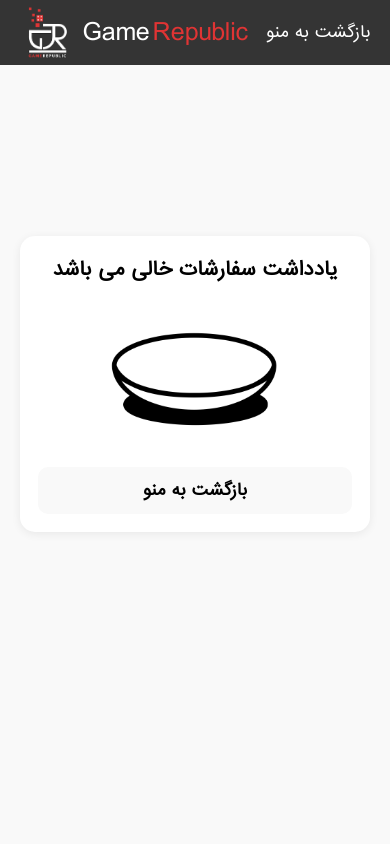
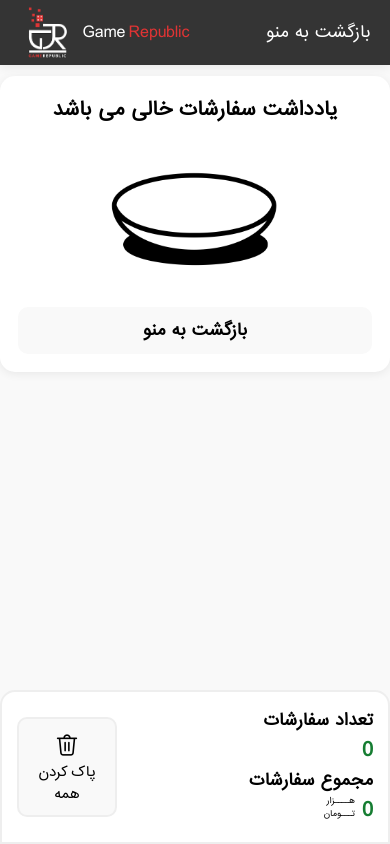
Before and after one commit to MohammadAliPk/Restaurant-Menu, a React (Vite) app: page /cart in a window 390 px wide. Built offline with nearby package versions, Linux system fonts and the light colour scheme.

Commit message:
shopcart responsive fixed

```diff
--- a/src/components/Navbar.jsx
+++ b/src/components/Navbar.jsx
@@ -1,5 +1,6 @@
 import React, { useState, useRef } from "react";
 import { Link } from "react-scroll";
+import { Link as LinkRouter } from "react-router-dom";
 import { Swiper, SwiperSlide } from "swiper/react";
 import SwiperCore from "swiper";
 import { Pagination } from "swiper/modules";
@@ -23,7 +24,7 @@ const Navbar = () => {
   const testArray = [1, 2, 3, 4, 5, 6];
 
   return (
-    <>
+    <nav>
       <div className={styles.cartHeader}>
         <div className={styles.logoContainer}>
           <img src={LogoImg} alt="logo" />
@@ -32,7 +33,7 @@ const Navbar = () => {
             <span>Republic</span>
           </p>
         </div>
-        <Link to="/cart">یادداشت سفارش</Link>
+        <LinkRouter to="/cart">یادداشت سفارش</LinkRouter>
       </div>
       <Swiper
         slidesPerView={"auto"}
@@ -59,7 +60,7 @@ const Navbar = () => {
           </SwiperSlide>
         ))}
       </Swiper>
-    </>
+    </nav>
   );
 };
 
--- a/src/components/Navbar.module.css
+++ b/src/components/Navbar.module.css
@@ -1,5 +1,13 @@
 * {
   margin: 0;
+}
+
+nav {
+  position: fixed;
+  top: 0;
+  right: 0;
+  width: 100%;
+  z-index: 10;
 }
 
 .upperHeader {
@@ -15,8 +23,6 @@
   height: 170px;
   display: flex;
   align-items: center;
-  position: -webkit-sticky;
-  position: sticky;
   top: -5px;
   z-index: 10;
   min-height: 70px;
@@ -76,7 +82,7 @@
 
 .logoContainer p {
   color: #fff;
-  font-size: 25px;
+  font-size: 16px;
   margin-left: 8px;
 }
 
@@ -88,6 +94,20 @@
 .cartHeader a {
   color: #fff;
   text-decoration: none;
+  font-size: 16px;
+}
+
+@media only screen and (min-width: 768px) {
+  .logoContainer p {
+    color: #fff;
+    font-size: 25px;
+    margin-left: 8px;
+  }
+
+  .cartHeader a {
+    color: #fff;
+    text-decoration: none;
+  }
 }
 
 .link a {
--- a/src/components/ShopCart.jsx
+++ b/src/components/ShopCart.jsx
@@ -37,7 +37,7 @@ const ShopCart = () => {
       </div>
       <div className={styles.container}>
         <Row>
-          <Col xs={9}>
+          <Col xs={9} className={styles.totalContainer}>
             {state.itemsCounter > 0 && (
               <div className={styles.total}>
                 <div className={styles.totalPayment}>
@@ -65,7 +65,7 @@ const ShopCart = () => {
               </div>
             )}
           </Col>
-          <Col xs={15}>
+          <Col xs={24} md={15}>
             <div className={styles.receipt}>
               {state.selectedItems.length > 0 ? (
                 <div className={styles.cartContainer}>
@@ -77,6 +77,34 @@ const ShopCart = () => {
             </div>
           </Col>
         </Row>
+        {/* mobile payment */}
+        <div className={styles.totalMobile}>
+          <div className={styles.totalMobilePaymentContainer}>
+            <div className={styles.totalMobilePayment}>
+              <h3>تعداد سفارشات</h3>
+              <p>{state.itemsCounter}</p>
+              <h3>مجموع سفارشات</h3>
+              <div>
+                <p>{state.total}</p>
+                <span className={styles.hezarToman}>
+                  هــــزار
+                  <br />
+                  تـــومان
+                </span>
+              </div>
+            </div>
+            <div className={styles.buttonContainerMobile}>
+              <button
+                onClick={() => dispatch(clear())}
+                className={styles.clearMobile}
+              >
+                <img src={trashIcon} alt="trash" />
+                <p>پاک کردن همه</p>
+              </button>
+            </div>
+          </div>
+        </div>
+
         {state.itemsCounter === 0 && !state.checkout && (
           <div className={styles.emptyCart}>
             <h3>یادداشت سفارشات خالی می باشد</h3>
--- a/src/components/ShopCart.module.css
+++ b/src/components/ShopCart.module.css
@@ -5,9 +5,8 @@ body {
 .container {
   justify-content: center;
   transition: all 0.2s ease;
-  padding: 50px 0 0;
   max-width: 800px;
-  margin: auto;
+  margin: 75px auto 150px;
 }
 
 .payments {
@@ -140,11 +139,17 @@ body {
 }
 
 .cartHeader {
+  position: fixed;
+  top: 0;
+  right: 0;
+  width: 100%;
   display: flex;
   justify-content: space-between;
   padding: 5px 5%;
   background-color: #343434;
   align-items: center;
+  z-index: 4;
+  box-shadow: 0 2px 10px 0px #00000012;
 }
 
 .logoContainer {
@@ -160,7 +165,7 @@ body {
 
 .logoContainer p {
   color: #fff;
-  font-size: 25px;
+  font-size: 16px;
   margin-left: 8px;
 }
 
@@ -172,11 +177,51 @@ body {
 .cartHeader a {
   color: #fff;
   text-decoration: none;
+  font-size: 16px;
+}
+
+@media only screen and (min-width: 768px) {
+  .logoContainer p {
+    color: #fff;
+    font-size: 25px;
+    margin-left: 8px;
+  }
+
+  .cartHeader a {
+    color: #fff;
+    text-decoration: none;
+  }
+}
+
+.totalContainer {
+  display: none;
+}
+
+.totalMobile {
+  display: flex;
+  position: fixed;
+  bottom: 0;
+  right: 0;
+  width: 100%;
+  background-color: #fff;
+  justify-content: center;
+  border-radius: 15px 15px 0 0;
+  border: 2px solid #eee;
+}
+
+@media only screen and (min-width: 768px) {
+  .totalContainer {
+    display: block;
+  }
+
+  .totalMobile {
+    display: none;
+  }
 }
 
 .total {
   position: sticky;
-  top: 0;
+  top: 80px;
   background-color: #fff;
   border-radius: 10px;
   margin-right: 10px;
@@ -207,37 +252,49 @@ body {
   justify-content: center;
 }
 
-@media (max-width: 1200px) {
-  .container {
-    margin: 120px 80px 50px;
-  }
+.totalMobilePaymentContainer {
+  display: flex;
+  direction: rtl;
+  width: 100%;
+  justify-content: space-between;
+  padding: 15px;
 }
 
-@media (max-width: 1050px) {
-  .container {
-    flex-direction: column-reverse;
-    margin: 120px 80px 50px;
-    align-items: center;
-  }
-
-  .cartContainer {
-    width: 100%;
-  }
-
-  .payments {
-    width: 100%;
-    margin-bottom: 20px;
-  }
+.totalMobilePayment {
+  width: 100%;
 }
 
-@media (max-width: 768px) {
-  .container {
-    margin: 120px 40px 50px;
-  }
+.totalMobilePayment div {
+  display: flex;
 }
 
-@media (max-width: 555px) {
-  .container {
-    margin: 120px 20px 50px;
-  }
+.totalMobilePayment h3 {
+  font-size: 16px;
 }
+
+.totalMobilePayment p {
+  font-size: 20px;
+  color: #167d32;
+  font-weight: bold;
+}
+
+.buttonContainerMobile {
+  display: flex;
+  align-items: center;
+}
+
+.clearMobile {
+  border-radius: 10px;
+  display: flex;
+  flex-direction: column;
+  justify-content: center;
+  align-items: center;
+  padding: 5px;
+  cursor: pointer;
+  border: none;
+  background-color: #f9f9f9;
+  transition: all 0.3s ease;
+  width: 100px;
+  height: 100px;
+  border: 2px solid #eee;
+}
--- a/src/components/shared/Cart.module.css
+++ b/src/components/shared/Cart.module.css
@@ -96,7 +96,6 @@
   height: 60px;
   display: flex;
   justify-content: flex-end;
-  align-items: center;
   overflow: hidden;
 }
 
@@ -136,10 +135,6 @@
 }
 
 @media (max-width: 470px) {
-  .container {
-    flex-direction: column;
-  }
-
   .productImage {
     width: 150px;
   }
@@ -156,10 +151,6 @@
     margin: 20px 0 30px;
   }
 
-  .quantity {
-    margin: 0 0 10px;
-  }
-
   .buttonContainer {
     margin: 20px 0 20px;
   }
--- a/src/components/shared/Product.module.css
+++ b/src/components/shared/Product.module.css
@@ -136,6 +136,7 @@
   height: 100%;
   top: 0;
   right: 0;
+  border-radius: 0 0 0 15px;
 }
 
 @media only screen and (min-width: 990px) {
@@ -174,6 +175,7 @@
   display: none;
   flex-direction: column;
   justify-content: space-between;
+  border-radius: 0 0 0 15px;
 }
 
 .productFooterMobile {
--- a/src/components/store.module.css
+++ b/src/components/store.module.css
@@ -20,7 +20,7 @@
 .productContainer {
   max-width: 1200px;
   margin: auto;
-  padding: 20px 0;
+  padding: 220px 0;
 }
 
 /*---- modal image loader ----*/
```
